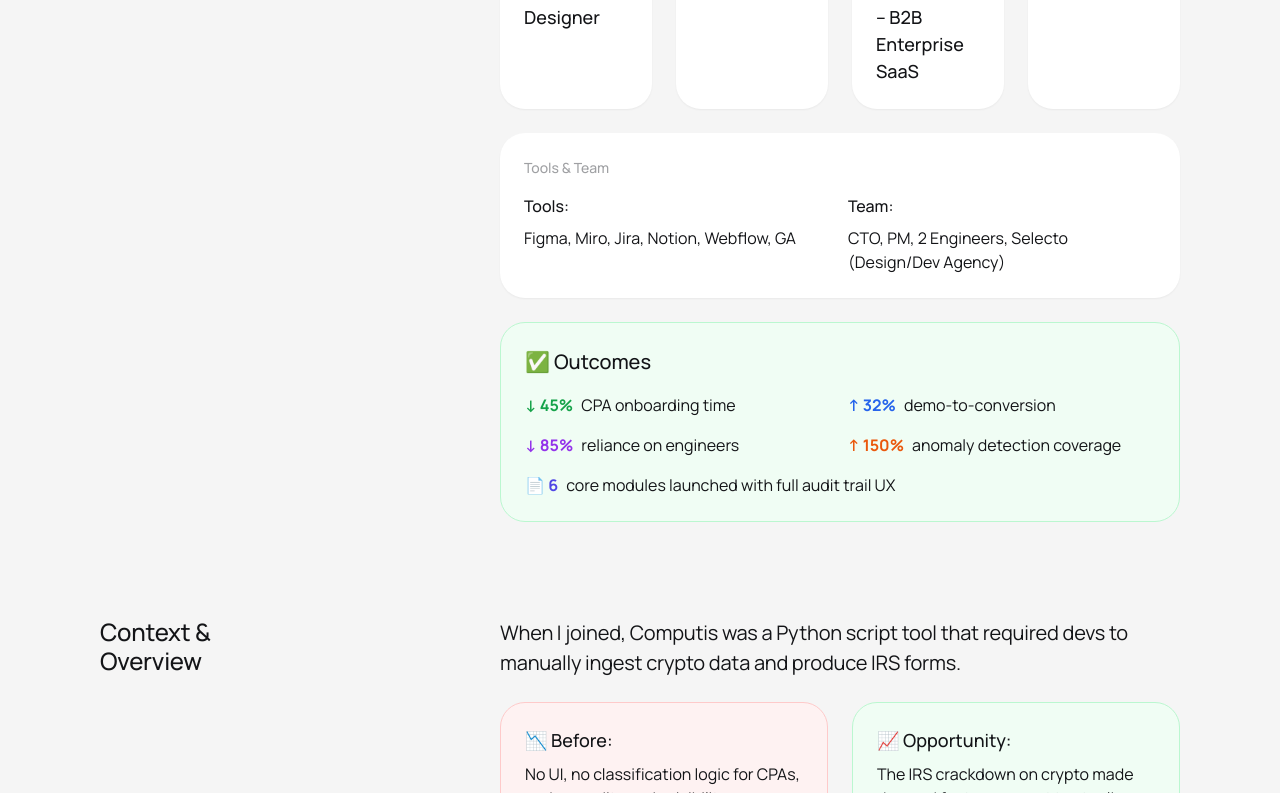
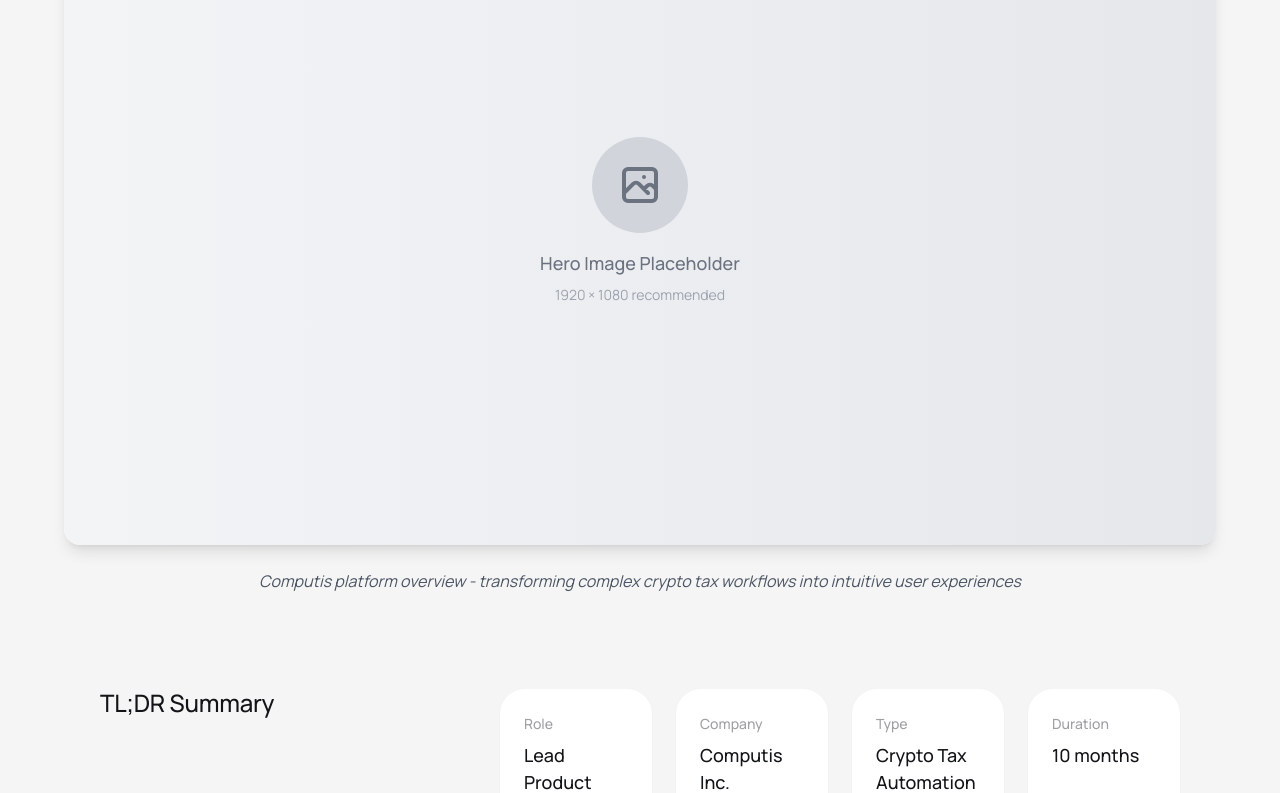
Before and after one commit to ssmith129/updated-portfolio-8.5, a React (Vite) app: page /case-studies/computis-crypto-tax-engine in a window 1280 px wide. Shown: the part 696-1489 px from the top of the page. Built offline with nearby package versions, Linux system fonts and the light colour scheme.

Commit message:
Add Hero Image Placeholder Before TL;DR Summary

```diff
--- a/client/pages/ComputisCaseStudy.tsx
+++ b/client/pages/ComputisCaseStudy.tsx
@@ -62,6 +62,52 @@ export default function ComputisCaseStudy() {
           </p>
         </div>
       </div>
+
+      {/* Hero Image Placeholder */}
+      <figure className="w-full max-w-6xl mx-auto mb-12 sm:mb-16 md:mb-20 lg:mb-24 animate-in fade-in-0 slide-in-from-bottom-6 duration-1000 delay-500">
+        <div className="relative aspect-video w-full bg-gradient-to-r from-gray-100 to-gray-200 rounded-lg sm:rounded-xl md:rounded-2xl overflow-hidden shadow-lg hover:shadow-xl transition-all duration-300">
+          {/* Placeholder Content */}
+          <div className="absolute inset-0 flex items-center justify-center">
+            <div className="text-center">
+              <div className="w-16 h-16 sm:w-20 sm:h-20 md:w-24 md:h-24 mx-auto mb-4 bg-gray-300 rounded-full flex items-center justify-center">
+                <svg
+                  className="w-8 h-8 sm:w-10 sm:h-10 md:w-12 md:h-12 text-gray-500"
+                  fill="none"
+                  stroke="currentColor"
+                  viewBox="0 0 24 24"
+                  aria-hidden="true"
+                >
+                  <path strokeLinecap="round" strokeLinejoin="round" strokeWidth={2} d="M4 16l4.586-4.586a2 2 0 012.828 0L16 16m-2-2l1.586-1.586a2 2 0 012.828 0L20 14m-6-6h.01M6 20h12a2 2 0 002-2V6a2 2 0 00-2-2H6a2 2 0 00-2 2v12a2 2 0 002 2z" />
+                </svg>
+              </div>
+              <p className="text-sm sm:text-base md:text-lg text-gray-500 font-medium">
+                Hero Image Placeholder
+              </p>
+              <p className="text-xs sm:text-sm text-gray-400 mt-2">
+                1920 × 1080 recommended
+              </p>
+            </div>
+          </div>
+
+          {/* Placeholder Image Element for Future Integration */}
+          <img
+            src="/api/placeholder/1920/1080"
+            alt="Computis crypto tax platform hero image showcasing the main dashboard interface and user workflow"
+            className="w-full h-full object-cover opacity-0"
+            width="1920"
+            height="1080"
+            loading="eager"
+            decoding="async"
+          />
+        </div>
+
+        {/* Optional Caption */}
+        <figcaption className="text-center mt-4 sm:mt-6">
+          <p className="text-sm sm:text-base text-gray-600 italic">
+            Computis platform overview - transforming complex crypto tax workflows into intuitive user experiences
+          </p>
+        </figcaption>
+      </figure>
 
       {/* Content Sections */}
       <div className="max-w-[1920px] mx-auto px-4 sm:px-8 lg:px-[100px] pb-24 space-y-24">
```
